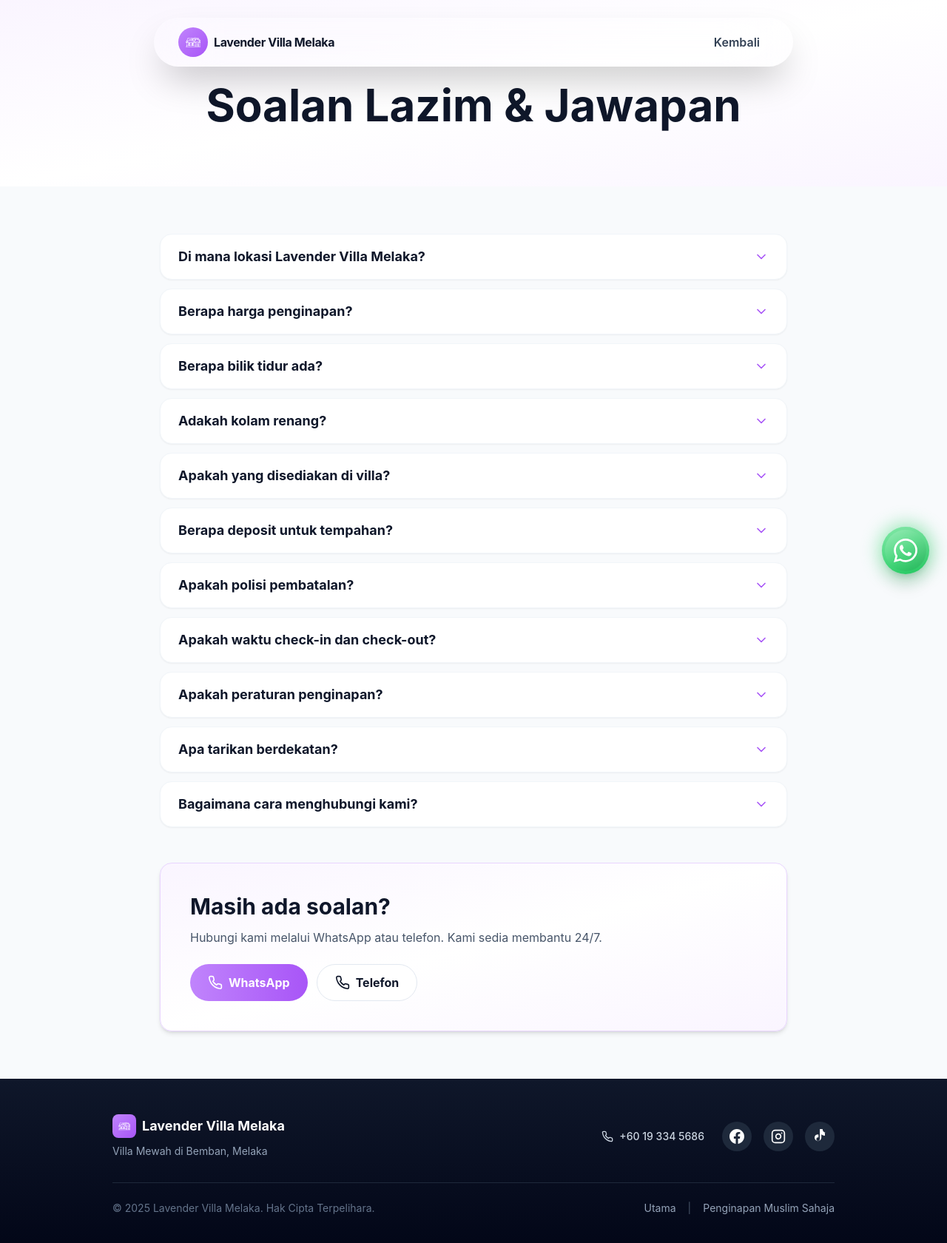
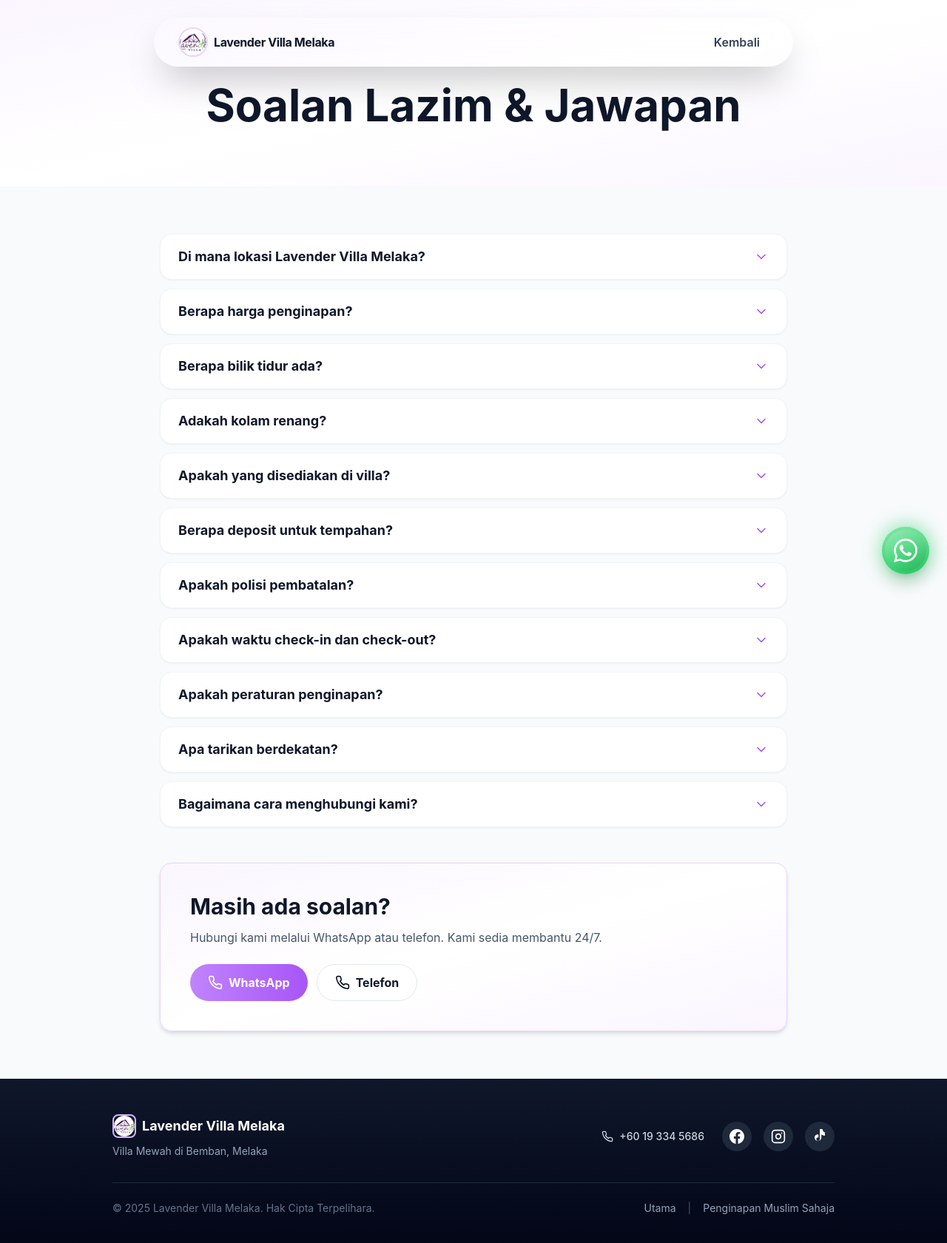
Before and after one commit to najmizulhusni/lavender-villa, a React (Vite) app: page /faq in a window 1280 px wide. Shown: the top 1680 px of the page at 74% size. Built offline with nearby package versions, Linux system fonts and the light colour scheme; no server answers.

Commit message:
Use logo.jpg for villa icon - white bg with purple logo
- Updated App.jsx, FAQ.jsx, Admin.jsx to use logo.jpg
- Removed purple gradient background from icon containers
- Added border styling for clean look
- Logo displays with white background and purple icon

```diff
--- a/src/Admin.jsx
+++ b/src/Admin.jsx
@@ -3,13 +3,12 @@ import { Sparkles, X, Trash2, ChevronLeft, ChevronRight, MapPin, TrendingUp, Use
 import { adminLogin, updateAdminPassword, getAllBookings, updateBookingStatus, deleteBooking, getBookedDates, addBlockedDate, removeBlockedDate, getManuallyBlockedDates } from './lib/database';
 import { supabase } from './lib/supabase';
 
-// Villa Icon - using image from Flaticon (Freepik)
+// Villa Logo
 const VillaIcon = ({ className }) => (
   <img
-    src="/images/villa-icon.png"
-    alt="Villa"
-    className={className}
-    style={{ filter: 'brightness(0) invert(1)' }}
+    src="/images/logo.jpg"
+    alt="Lavender Villa"
+    className={`${className} rounded-full object-cover`}
   />
 );
 
@@ -1400,8 +1399,8 @@ export default function Admin() {
           <div className="w-full max-w-md">
             {/* Logo */}
             <div className="flex items-center gap-2 mb-10">
-              <div className="w-10 h-10 bg-gradient-to-br from-purple-400 to-purple-500 rounded-xl flex items-center justify-center">
-                <VillaIcon className="w-5 h-5 text-white" />
+              <div className="w-10 h-10 rounded-xl overflow-hidden border-2 border-purple-200">
+                <VillaIcon className="w-full h-full" />
               </div>
               <span className="font-bold text-xl text-slate-900">Lavender Villa</span>
             </div>
@@ -1666,8 +1665,8 @@ export default function Admin() {
       <nav className="fixed top-2 sm:top-4 md:top-6 left-1/2 transform -translate-x-1/2 z-50 w-full max-w-4xl px-2 sm:px-4">
         <div className="bg-white/80 backdrop-blur-xl rounded-full px-3 sm:px-6 md:px-8 py-2 sm:py-3 shadow-lg shadow-slate-900/5 border border-white/50 flex items-center justify-between transition-all duration-300">
           <a href="/" className="flex items-center gap-1 sm:gap-2 cursor-pointer transition flex-shrink-0 group">
-            <div className="w-7 h-7 sm:w-9 sm:h-9 md:w-10 md:h-10 bg-gradient-to-br from-purple-400 to-purple-500 rounded-full flex items-center justify-center shadow-md shadow-purple-500/30 group-hover:shadow-lg group-hover:shadow-purple-500/40 transition-shadow">
-              <VillaIcon className="w-3.5 h-3.5 sm:w-4 sm:h-4 md:w-5 md:h-5 text-white" />
+            <div className="w-7 h-7 sm:w-9 sm:h-9 md:w-10 md:h-10 rounded-full overflow-hidden shadow-md shadow-purple-500/30 group-hover:shadow-lg group-hover:shadow-purple-500/40 transition-shadow border-2 border-purple-200">
+              <VillaIcon className="w-full h-full" />
             </div>
             <span className="font-bold text-xs sm:text-sm md:text-base text-slate-900 tracking-tight hidden sm:inline">Admin Panel</span>
           </a>
--- a/src/App.jsx
+++ b/src/App.jsx
@@ -2,13 +2,12 @@ import { useState, useEffect, useRef } from 'react';
 import { Wifi, Coffee, Tv, Wind, MapPin, Star, X, Play, Phone, CheckCircle, Users, Moon, Sun, Cloud, Instagram, Mic, ChevronLeft, ChevronRight, Calendar, Shield, Wallet, Utensils } from 'lucide-react';
 import { getBookedDates, getPublicHolidays, createBooking, getProperty, getManuallyBlockedDates } from './lib/database';
 
-// Villa Icon - using image from Flaticon (Freepik)
+// Villa Logo
 const VillaIcon = ({ className }) => (
   <img
-    src="/images/villa-icon.png"
-    alt="Villa"
-    className={className}
-    style={{ filter: 'brightness(0) invert(1)' }}
+    src="/images/logo.jpg"
+    alt="Lavender Villa"
+    className={`${className} rounded-full object-cover`}
   />
 );
 
@@ -727,8 +726,8 @@ Saya ingin membuat tempahan untuk Lavender Villa Melaka pada tarikh di atas. Sil
       <nav className="fixed top-2 sm:top-4 md:top-6 left-1/2 transform -translate-x-1/2 z-50 w-full max-w-4xl px-2 sm:px-4">
         <div className="bg-white/80 backdrop-blur-xl rounded-full px-3 sm:px-6 md:px-8 py-2 sm:py-3 shadow-lg shadow-slate-900/5 border border-white/50 flex items-center justify-between transition-all duration-300">
           <button onClick={() => window.scrollTo({ top: 0, behavior: 'smooth' })} className="flex items-center gap-1 sm:gap-2 cursor-pointer transition flex-shrink-0 group">
-            <div className="w-7 h-7 sm:w-9 sm:h-9 md:w-10 md:h-10 bg-gradient-to-br from-purple-400 to-purple-500 rounded-full flex items-center justify-center shadow-md shadow-purple-500/30 group-hover:shadow-lg group-hover:shadow-purple-500/40 transition-shadow">
-              <VillaIcon className="w-3.5 h-3.5 sm:w-4 sm:h-4 md:w-5 md:h-5 text-white" />
+            <div className="w-7 h-7 sm:w-9 sm:h-9 md:w-10 md:h-10 rounded-full overflow-hidden shadow-md shadow-purple-500/30 group-hover:shadow-lg group-hover:shadow-purple-500/40 transition-shadow border-2 border-purple-200">
+              <VillaIcon className="w-full h-full" />
             </div>
             <span className="font-bold text-xs sm:text-sm md:text-base text-slate-900 tracking-tight hidden sm:inline">Lavender Villa</span>
           </button>
@@ -1814,8 +1813,8 @@ Saya ingin membuat tempahan untuk Lavender Villa Melaka pada tarikh di atas. Sil
             {/* Brand */}
             <div className="text-center sm:text-left">
               <div className="flex items-center justify-center sm:justify-start gap-2 mb-2">
-                <div className="w-8 h-8 bg-gradient-to-br from-purple-400 to-purple-500 rounded-lg flex items-center justify-center">
-                  <VillaIcon className="w-4 h-4 text-white" />
+                <div className="w-8 h-8 rounded-lg overflow-hidden border-2 border-purple-300">
+                  <VillaIcon className="w-full h-full" />
                 </div>
                 <h3 className="text-lg font-bold text-white">Lavender Villa Melaka</h3>
               </div>
--- a/src/FAQ.jsx
+++ b/src/FAQ.jsx
@@ -1,13 +1,12 @@
 import { useState } from 'react';
 import { ChevronDown, Phone, Instagram } from 'lucide-react';
 
-// Villa Icon - using image from Flaticon (Freepik)
+// Villa Logo
 const VillaIcon = ({ className }) => (
   <img
-    src="/images/villa-icon.png"
-    alt="Villa"
-    className={className}
-    style={{ filter: 'brightness(0) invert(1)' }}
+    src="/images/logo.jpg"
+    alt="Lavender Villa"
+    className={`${className} rounded-full object-cover`}
   />
 );
 
@@ -95,8 +94,8 @@ export default function FAQ() {
       <nav className="fixed top-2 sm:top-4 md:top-6 left-1/2 transform -translate-x-1/2 z-50 w-full max-w-4xl px-2 sm:px-4">
         <div className="bg-white/5 backdrop-blur-2xl rounded-full px-3 sm:px-6 md:px-8 py-2 sm:py-3 shadow-2xl border border-white/20 flex items-center justify-between">
           <a href="/" className="flex items-center gap-1 sm:gap-2 cursor-pointer transition flex-shrink-0 group">
-            <div className="w-7 h-7 sm:w-9 sm:h-9 md:w-10 md:h-10 bg-gradient-to-br from-purple-400 to-purple-500 rounded-full flex items-center justify-center">
-              <VillaIcon className="w-3.5 h-3.5 sm:w-4 sm:h-4 md:w-5 md:h-5 text-white" />
+            <div className="w-7 h-7 sm:w-9 sm:h-9 md:w-10 md:h-10 rounded-full overflow-hidden border-2 border-purple-200">
+              <VillaIcon className="w-full h-full" />
             </div>
             <span className="font-bold text-xs sm:text-sm md:text-base text-slate-900 tracking-tight hidden sm:inline">Lavender Villa Melaka</span>
           </a>
@@ -165,8 +164,8 @@ export default function FAQ() {
             {/* Brand */}
             <div className="text-center sm:text-left">
               <div className="flex items-center justify-center sm:justify-start gap-2 mb-2">
-                <div className="w-8 h-8 bg-gradient-to-br from-purple-400 to-purple-500 rounded-lg flex items-center justify-center">
-                  <VillaIcon className="w-4 h-4 text-white" />
+                <div className="w-8 h-8 rounded-lg overflow-hidden border-2 border-purple-300">
+                  <VillaIcon className="w-full h-full" />
                 </div>
                 <h3 className="text-lg font-bold text-white">Lavender Villa Melaka</h3>
               </div>
```
Also changed, not shown: public/images/logo.jpg (added).
